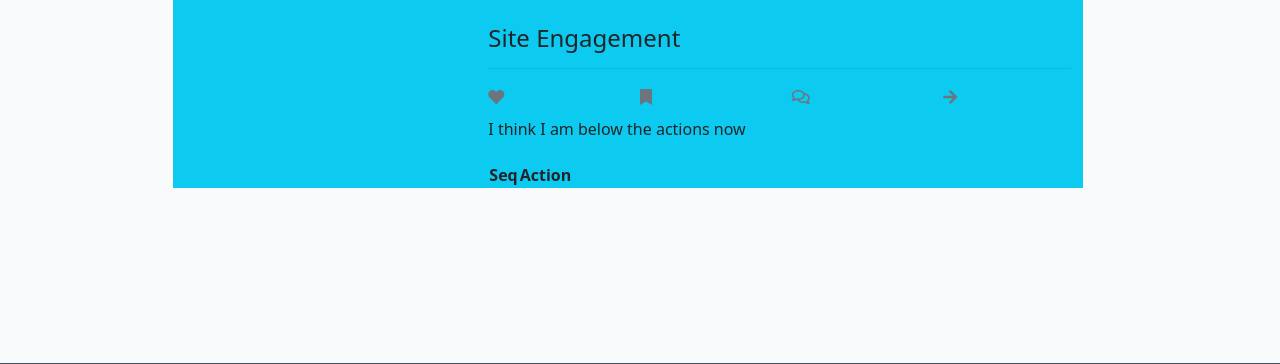
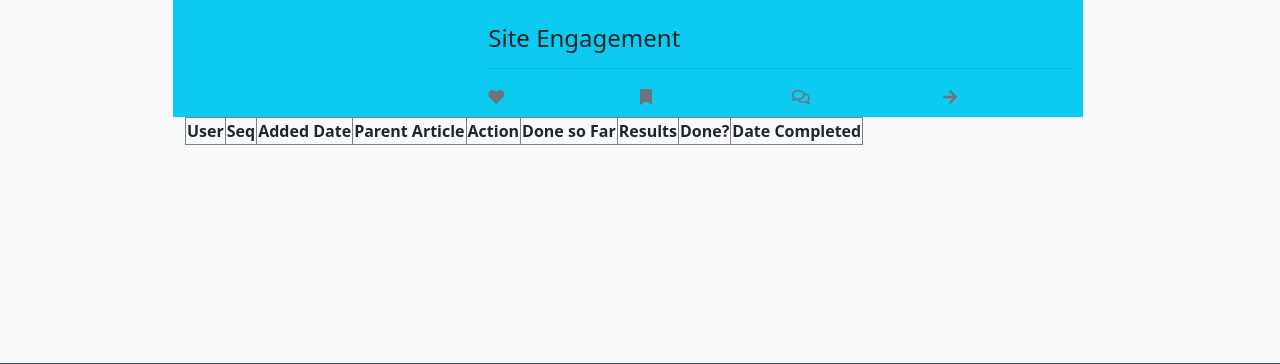
Before and after one commit to StephenWinters95/FLIT_Main_Ste, a Django app: page /myplanner/ in a window 1280 px wide. Shown: the part 357-721 px from the top of the page. Run offline with Django 3.2, Linux system fonts and the light colour scheme; the visitor is signed in with stand-in values (Sample User, id 1); lists and menus that the app fills with data are empty; parts of the project's set-up code (start-up, migrations or seed data) failed here and were passed over; some libraries are stand-ins or nearby versions.

Commit message:
Add user_action data to my_planner.html Issue # 32

```diff
--- a/fp_personal/models.py
+++ b/fp_personal/models.py
@@ -27,6 +27,9 @@ class UserProfile(models.Model):
 
     def number_of_valid_comments(self):
         return (self.user.user_comments.filter(approved=True).count())
+
+    def actions(self):
+        return (self.user.user_actions)
 
     def number_of_actions(self):
         return (self.user.user_actions.count())
--- a/fp_personal/urls.py
+++ b/fp_personal/urls.py
@@ -3,5 +3,5 @@ from django.urls import path
 
 urlpatterns = [
     path('', views.UserProfileView.as_view(), name='my_planner'),
-    path('myactions', views.UserActionView.as_view(), name='my_actions')
+    path('myactions', views.UserActionList.as_view(), name='my_actions')
 ]
--- a/fp_personal/views.py
+++ b/fp_personal/views.py
@@ -1,6 +1,7 @@
 from django.shortcuts import render, get_object_or_404, reverse
 from django.views import generic, View
 from django.http import HttpResponse, HttpResponseRedirect
+from django.contrib.auth.models import User
 from fp_blog.models import Article, Action
 from .models import UserProfile, UserFavourite, UserAction
 from .forms import UserProfileForm, UserFavouriteForm, UserActionForm
@@ -19,7 +20,12 @@ class UserProfileView(View):
 
             if (UserProfile.objects.filter(user=request.user.id).exists()):
                 queryset = UserProfile.objects.filter(user=request.user.id)
-                user_profile = get_object_or_404(UserProfile, user=request.user.id)
+                user_profile = get_object_or_404(UserProfile, user=request.user)
+                user = get_object_or_404(User, id=request.user.id)
+
+                actions = user.user_actions.filter(user=request.user)
+                print(actions)
+
                 return render(
                 request,
                 "my_planner.html",
@@ -39,6 +45,7 @@ class UserProfileView(View):
                 "number_of_bookmarks": user_profile.number_of_bookmarks,
                 "number_of_valid_comments": user_profile.number_of_valid_comments,
                 "number_of_actions": user_profile.number_of_actions,
+                "actions": actions,
                 },
                 )
             else:
@@ -135,29 +142,32 @@ class ArticleBookmark(View):
             article.favourites.add(request.user)
         return HttpResponseRedirect(reverse('article_detail', args=[slug]))
 
-class UserActionList2(View):
-    model = UserAction
+class UserActionList(View):
     def get(self, request, *args, **kwargs):
-        queryset= request.user.user_actions
-        number_of_actions = queryset.count()
-        user_actions = queryset.order_by('user_action_seq',
-            'created_on')
-#       user_actions = UserAction.my_actions(self.request)
-        return render (
-                request,
-                "my_actions.html",
-                {
-                "number of actions ": number_of_actions,
-                "user_actions": user_actions}
-                )
-# the below no longer being activated due to struggles with composite dataset returned 11/11/23
+        if request.user.is_authenticated:
+            queryset= request.user.user_actions
+            number_of_actions = queryset.count()
+            user_actions = queryset.order_by('user_action_seq',
+                'created_on')
+    #       user_actions = UserAction.my_actions(self.request)
+            return render (
+                    request,
+                    "my_actions.html",
+                    {
+                    "number of actions ": number_of_actions,
+                    "user_actions": user_actions}
+                    )
+        else:
+            console.log("User not logged in")
+
+
 class UserActionList(View):
     model = UserAction
     def get(self, request, *args, **kwargs):
-        queryset= request.user.user_actions
-        number_of_actions = queryset.count()
-        user_actions = queryset.order_by('user_action_seq',
+        user_actions = request.user.user_actions.order_by('user_action_seq',
             'created_on')
+        number_of_actions = user_actions.count()
+
 #       user_actions = UserAction.my_actions(self.request)
         return render (
                 request,
@@ -167,34 +177,34 @@ class UserActionList(View):
                 "user_actions": user_actions}
                 )
 
+# the below no longer being activated due to struggles with composite dataset returned 11/11/23
 class UserActionView(View):
     queryset = UserAction.objects.all()
 
     def get(self, request):
         user_actions = UserAction.objects.filter(user=request.user.id).order_by('user_action_seq', 'created_on')
-        serializer = UserActionSerializer(user_actions, many=True)
-        return Response(serializer.data)
 
-class UserActionSerializer(ModelSerializer):
+    def get(self, request, *args, **kwargs):
+        if (UserAction.objects.filter(user=request.user.id).exists()):
+            queryset = UserAction.objects.filter(user=request.user.id).order_by('user_action_seq', 'created_on')
+            number_of_actions = queryset.count()
+
+            return render(
+                request,
+                "my_actions.html",
+                {
+                "Seq": user_action_seq,
+                "Date Created": created_on,
+                "From article": parent_article,
+                "Action": user_action_desc,
+                "Done so far": user_action_taken,
+                "Result": observation,
+                "Completed": completed,
+                "Date": completed_on,
+                }
+                )
+
+class UserActionSerializer(serializers.Serializer):
     class Meta:
         model = UserAction
         fields = ['user', 'user_action_seq', 'parent_article', 'user_action_desc', 'user_action_taken', 'observation', 'user_action_date', 'user_action_type', 'completed', 'created_on', 'completed_on']
-#    def get(self, request, *args, **kwargs):
-#        if (UserAction.objects.filter(user=request.user.id).exists()):
-#            queryset = UserAction.objects.filter(user=request.user.id).order_by('user_action_seq', 'created_on')
-#            number_of_actions = queryset.count()
-
-#            return render(
-#                request,
-#                "my_actions.html",
-#                {
-#                "Seq": user_action_seq,
-#                "Date Created": created_on,
-#                "From article": parent_article,
-#                "Action": user_action_desc,
-#                "Done so far": user_action_taken,
-#                "Result": observation,
-#                "Completed": completed,
-#                "Date": completed_on,
-#                }
-#                )
--- a/templates/my_actions.html
+++ b/templates/my_actions.html
@@ -14,10 +14,12 @@
                                 <th>Seq</th>
                                 <th>Action</th>
                                 <script> console.log("In table header") </script>
-                               <p>Number of actions: {{ number_of_actions }} {{ user_actions.number_of_actions }}</p>
+                               <p>Number of actions: {{ number_of_actions }} {{ user_actions.number_of_actions }} </p>
+
                                {% for user_action in user_actions %}
                                <hr/>
                                {{ user_action }}
+
                                <hr/>
                                 <script> console.log("In my_actions loop") </script>
                                 <script> console.log("Seq: " + user_action_seq); </script>
--- a/templates/my_planner.html
+++ b/templates/my_planner.html
@@ -64,31 +64,38 @@
                                 <h6 class="text-muted">{{number_of_actions}}</h6>
                             </div> <!-- end class col-sm-8 -->
                         </div> <!-- end class row -->
-                        <p>I think I am below the actions now</p>
-                        <script>console.log("action seq is " + action.seq)</script>
-                        <form method="post" style="margin-top:1.3em";>
-                            <table>
-                                <th>Seq</th>
-                                <th>Action</th>
-                                {% for user_action in my_actions %}
-                                <tr> {{user_action.user}}</tr>
-                                <tr> {{user_action.seq}}</tr>
-                                <tr> {{user_action.created_on}}</tr>
-                                <tr> {{user_action.parent_article}}</tr>
-                                <tr> {{user_action.user_action_desc}}</tr>
-                                <tr> {{user_action.user_action_taken}}</tr>
-                                <tr> {{user_action.obsrvation}}</tr>
-                                <tr> {{user_action.completed}}</tr>
-                                <tr> {{user_action.completd_on}}</tr>
-                                <tr> </tr>
-                                {% endfor %}
-                            </table>
-                        </form>
-
 
                     </div> <!-- end div class col-sm-8 bg-info rounded-right -->
 
                 </div> <!-- end div class row z-depth-3 -->
+                <table class="table-bordered table-striped table-hover table-responsive">
+                    <tr>
+                        <th>User</th>
+                        <th>Seq</th>
+                        <th>Added Date</th>
+                        <th>Parent Article</th>
+                        <th>Action</th>
+                        <th>Done so Far</th>
+                        <th>Results</th>
+                        <th>Done?</th>
+                        <th>Date Completed</th>
+                    </tr>
+                    <form method="post" style="margin-top:1.3em";>
+                        {% for action in actions %}
+                        <tr>
+                            <td>{{action.user}}</td>
+                            <td>{{action.user_action_seq}}</td>
+                            <td>{{action.created_on}}</td>
+                            <td>{{action.parent_article}}</td>
+                            <td>{{action.user_action_desc}}</td>
+                            <td>{{action.user_action_taken}}</td>
+                            <td>{{action.observation}}</td>
+                            <td>{{action.completed}}</td>
+                            <td>{{action.completd_on}}</td>
+                        </tr>
+                        {% endfor %}
+                    </form>
+                </table>
 
             </div> <!-- end div class col-md-10 mt-5 pt-5-->
 
```
